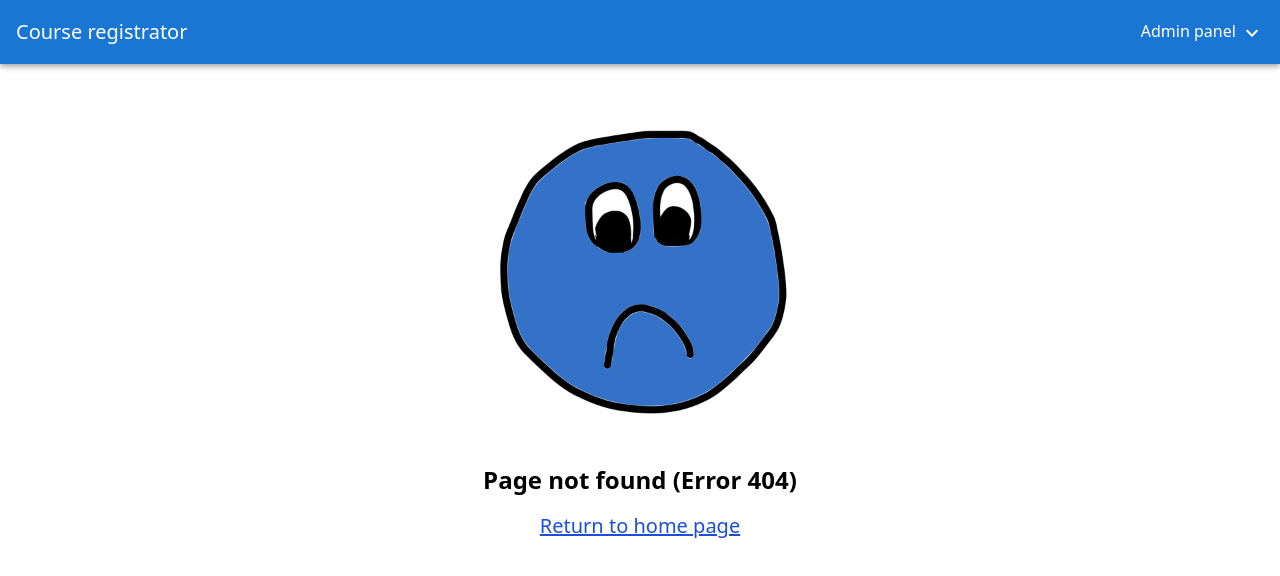
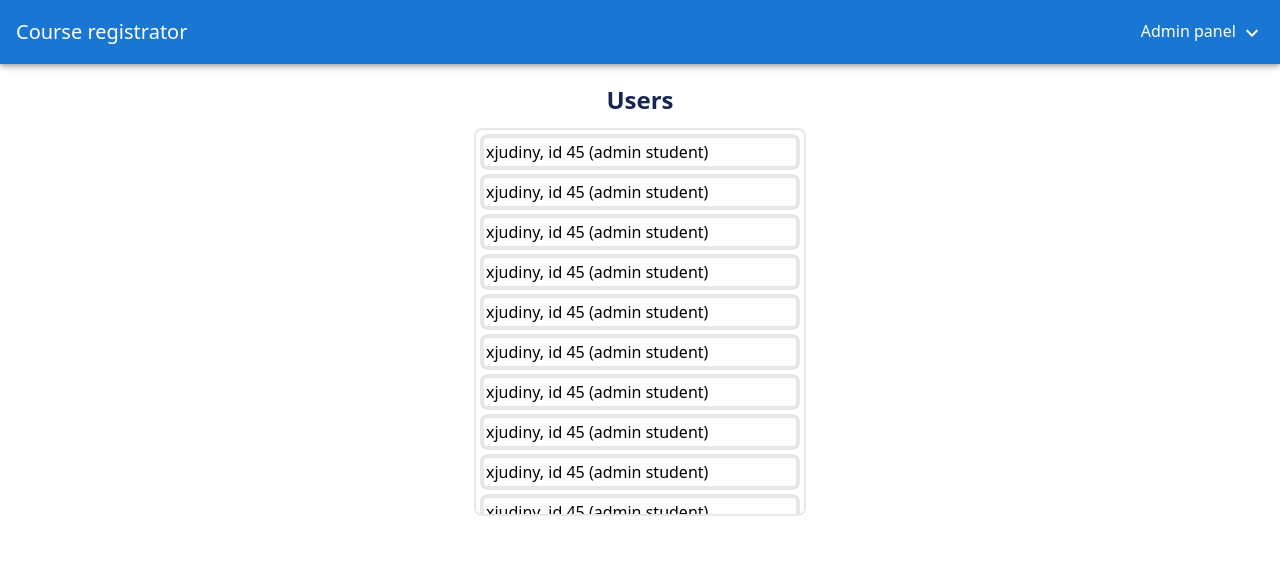
Before and after one commit to TheRikej/courses-registrator, a React (Vite) app in the folder application/: page /users in a window 1280 px wide. Before the commit this address had no page. Shown: the top 576 px of the page. Built offline with nearby package versions, Linux system fonts and the light colour scheme.

Commit message:
feat: add users

```diff
--- a/application/src/App.tsx
+++ b/application/src/App.tsx
@@ -17,6 +17,7 @@ import DeleteCourse from "./forms/DeleteCourse";
 import CourseSemester from "./pages/CourseSemester";
 import DeleteCourseSemester from "./forms/DeleteCourseSemester";
 import Homepage from "./pages/Homepage";
+import Users from "./pages/Users";
 
 function App() {
   return (
@@ -50,6 +51,8 @@ function App() {
                   <Route path="/faculties/" element={<Faculties />} />
                   <Route path="/faculties/:faculty/delete" element={<DeleteFaculty/>} />
 
+                  <Route path="/users/" element={<Users />} />
+
                   <Route path='*' element={<NotFound />}/>
               </Routes>
           </div>
--- /dev/null
+++ b/application/src/pages/Users.tsx
@@ -0,0 +1,45 @@
+import * as React from 'react';
+import SemesterItem from "../components/SemesterItem";
+import {Button} from "@mui/material";
+import {Link} from "react-router-dom";
+import formatSemester from "../utils/semester";
+
+const Users = () => {
+    //TODO: fetch users API
+    const user = {
+        id: 45,
+        userName: "xjudiny",
+        email: "judiny@courseregistrator.cz",
+        createdAt: new Date(),
+        teacher: false,
+        student: true,
+        administrator: true,
+    };
+
+    const users = [user, user, user, user, user, user, user, user, user, user, user, user];
+
+    return (
+        <div className="flex flex-col flex-start m-2">
+            <h1 className="font-poppins text-2xl mx-auto my-3 font-bold text-blue-950">
+                Users
+            </h1>
+            <div className="rounded-lg border-solid border-2 mx-2">
+                <ul className="overflow-y-scroll max-h-96">
+                    {users.map(user =>
+                    <li
+                        className="my-1 mx-1 rounded-lg border-solid border-4 p-0.5 lg:w-80"
+                        key={user.email}
+                    >
+                        <Link to={"/users/" + user.id + "/show"}>
+                            {user.userName}, id {user.id} ({user.administrator ? "admin" : ""} {user.teacher ? " teacher" : ""}
+                            {user.student ? " student" : ""})
+                        </Link>
+                    </li>
+                    )}
+                </ul>
+            </div>
+        </div>
+    );
+};
+
+export default Users;
```
